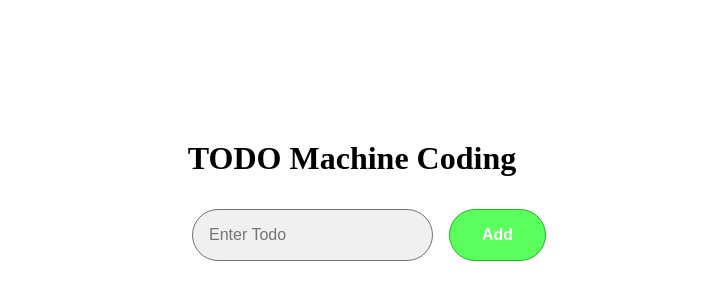
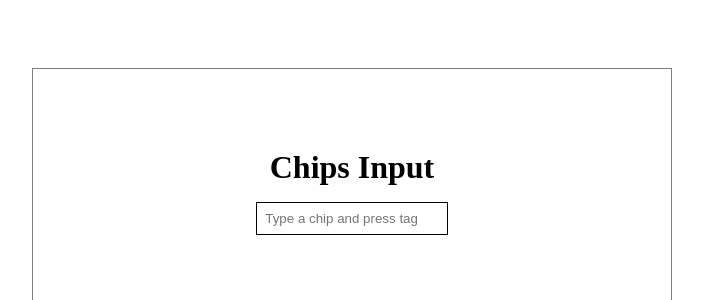
Before and after one commit to Sunanda01/Frontend-Machine-Coding, a React (Vite) app in the folder Pollyfils_and_Machine-Coding-in-ReactJS/: page / in a window 1280 px wide. Shown: the part 184-484 px from the top of the page, without its empty margins (288-991 px from the left). Built offline with nearby package versions, Linux system fonts and the light colour scheme.

Commit message:
Added Chipinput machine Coding

```diff
--- a/Pollyfils_and_Machine-Coding-in-ReactJS/src/App.jsx
+++ b/Pollyfils_and_Machine-Coding-in-ReactJS/src/App.jsx
@@ -5,7 +5,8 @@
 // import UseCustomEffect from "./views/custom-useEffect-hook";
 // import Accordian from "./views/Machine-Coding-ReactJS/Akshay_Saini/Accordian";
 // import { items } from "./views/Machine-Coding-ReactJS/Akshay_Saini/Accordian/items";
-import TODO_List from "./views/Machine-Coding-ReactJS/Akshay_Saini/To-Do_List";
+// import TODO_List from "./views/Machine-Coding-ReactJS/Akshay_Saini/To-Do_List";
+import ChipsInput from "./views/Machine-Coding-ReactJS/Akshay_Saini/Chips_Input";
 
 function App() {
   return (
@@ -16,7 +17,8 @@ function App() {
       {/* <UseCustomEffect/> */}
       {/* <UseCustomMemo/> */}
       {/* <Accordian items={items} /> */}
-      <TODO_List/>
+      {/* <TODO_List/> */}
+      <ChipsInput/>
     </>
   );
 }
--- /dev/null
+++ b/Pollyfils_and_Machine-Coding-in-ReactJS/src/views/Machine-Coding-ReactJS/Akshay_Saini/Chips_Input/index.css
@@ -0,0 +1,68 @@
+body,
+html {
+  height: 100vh;
+  width: 100vw;
+}
+* {
+  padding: 0;
+  margin: 0;
+  box-sizing: border-box;
+  height: 100%;
+  width: 100%;
+}
+.container {
+  justify-content: center;
+  align-items: center;
+  display: flex;
+  height: 100%;
+  width: 100%;
+}
+.sub-container {
+  padding: 5rem 0;
+  border: 1px solid gray;
+  display: flex;
+  flex-direction: column;
+  justify-content: center;
+  align-items: center;
+  height: auto;
+  width: 50%;
+  gap: 1rem;
+}
+h1 {
+  display: flex;
+  justify-content: center;
+  align-items: center;
+}
+input {
+  display: flex;
+  justify-content: center;
+  align-items: center;
+  border-radius: 0;
+  padding: 0.5rem;
+  width: 30%;
+  border: 1px solid black;
+}
+.chip-container {
+  display: flex;
+  flex-wrap: wrap;
+  justify-content: space-evenly;
+  gap: 1rem;
+  padding:1rem .5rem ;
+}
+.chip-list-container {
+  justify-content: center;
+  align-items: center;
+  display: flex;
+  gap: 1rem;
+  background-color: rgb(222, 222, 222);
+  width: auto;
+  padding: 0.5rem 0.7rem;
+  border-radius: 3rem;
+}
+button {
+  background: none;
+  border: none;
+  color: red;
+  font-size: medium;
+  cursor: pointer;
+}
--- /dev/null
+++ b/Pollyfils_and_Machine-Coding-in-ReactJS/src/views/Machine-Coding-ReactJS/Akshay_Saini/Chips_Input/index.jsx
@@ -0,0 +1,57 @@
+import { useEffect, useState } from "react";
+import "./index.css";
+
+const ChipsInput = () => {
+  const [loadingState, setloadingstate] = useState(false);
+  const [input, setInput] = useState("");
+  const [chipList, setChipList] = useState([]);
+  const handleKeyDown = (e) => {
+    if (e.key === "Enter" && input.trim() !== "") {
+      setChipList((prev) => [...prev, input]);
+      setInput("");
+    }
+  };
+
+  const handleDeleteChip = (index) => {
+    const copyChipList = [...chipList];
+    copyChipList.splice(index, 1);
+    setChipList(copyChipList);
+  };
+
+  useEffect(() => {
+    const getChipList = JSON.parse(localStorage.getItem("ChipList"));
+    if (getChipList) setChipList(getChipList);
+    setloadingstate(true);
+  }, []);
+
+    useEffect(() => {
+    if (loadingState)
+      localStorage.setItem("ChipList", JSON.stringify(chipList));
+  }, [chipList, loadingState]);
+
+  return (
+    <div className="container">
+      <div className="sub-container">
+        <h1>Chips Input</h1>
+        <input
+          type="text"
+          placeholder="Type a chip and press tag"
+          value={input}
+          onChange={(e) => setInput(e.target.value)}
+          onKeyDown={(e) => handleKeyDown(e)}
+        />
+        <div className="chip-container">
+          {chipList &&
+            chipList.map((chip, index) => (
+              <div className="chip-list-container" key={index}>
+                {chip}
+                <button onClick={() => handleDeleteChip(index)}>X</button>
+              </div>
+            ))}
+        </div>
+      </div>
+    </div>
+  );
+};
+
+export default ChipsInput;
```
